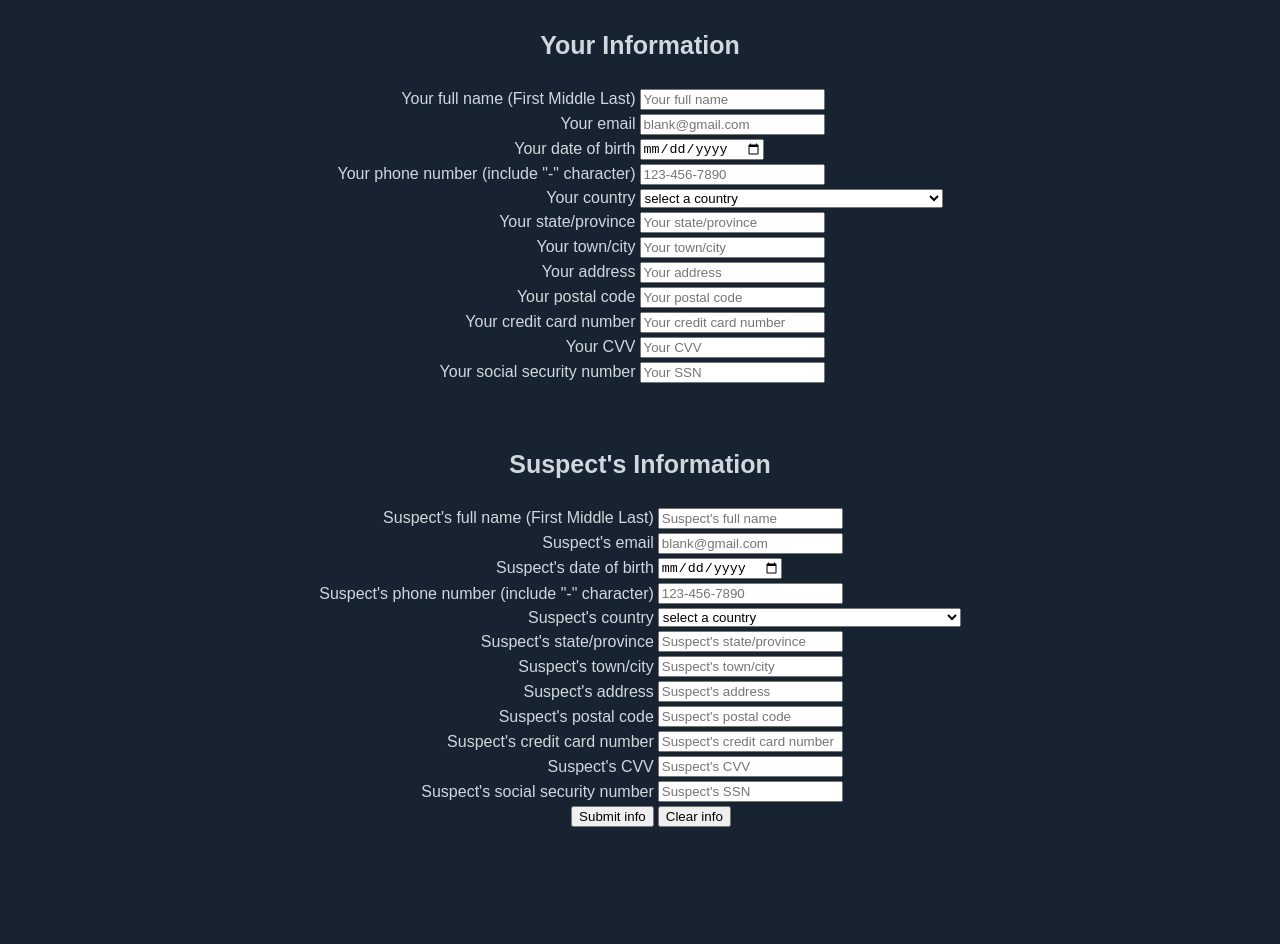
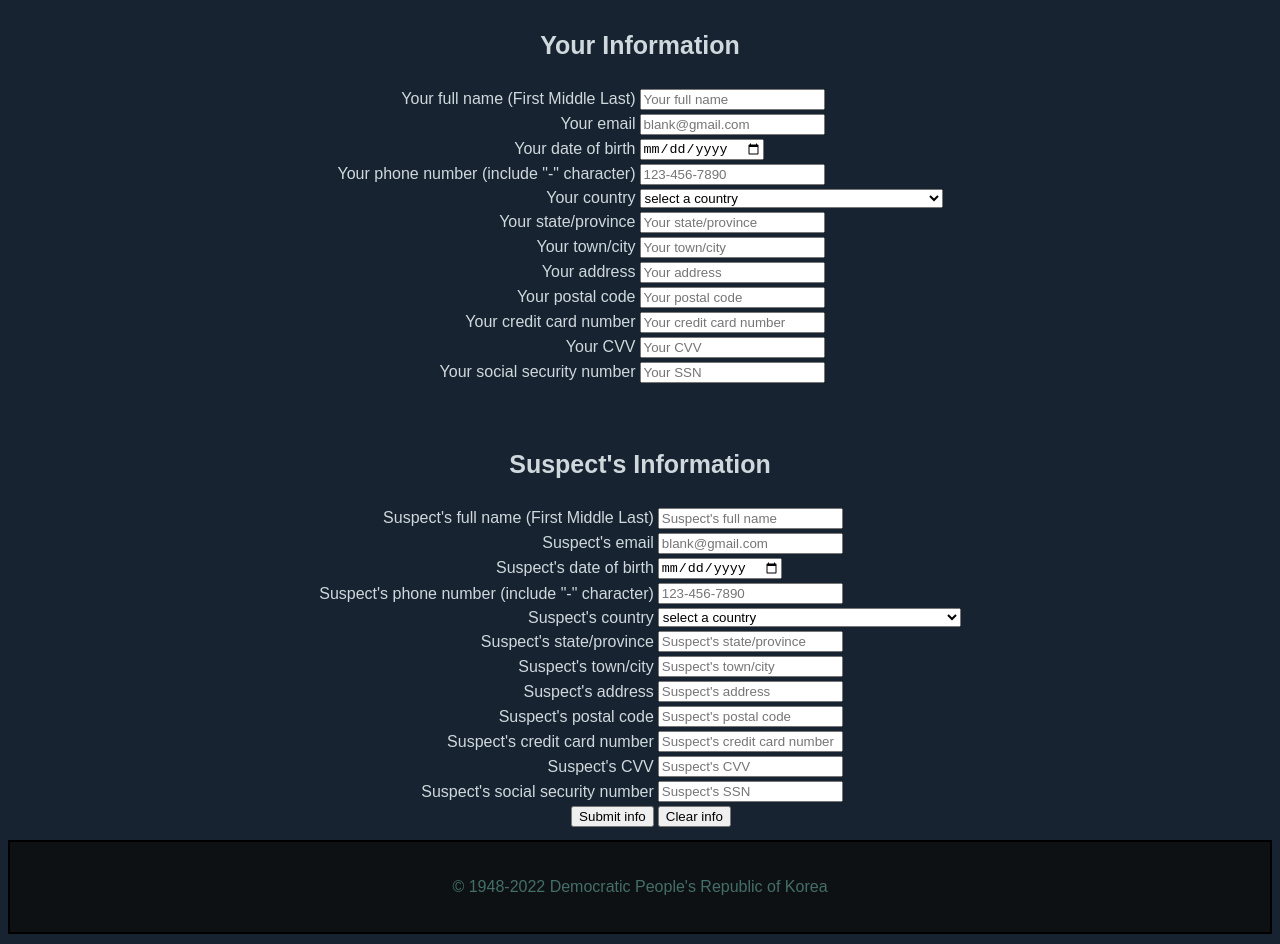
Before and after one commit to WarTinder/all_hail_dprk, a plain HTML site: page report.html in a window 1280 px wide. Shown: the part 530-1474 px from the top of the page. Before the commit the page ends 1368 px from the top, so only its background shows below. Drawn offline with Linux system fonts and the light colour scheme.

Commit message:
Update report.html

```diff
--- a/report.html
+++ b/report.html
@@ -701,4 +701,7 @@
             </tr>
         </table>
     </form>
+    <footer align="center" class="footer_card">
+        <p style="font-family: Arial, Helvetica, sans-serif; color: #446e69">&copy; 1948-2022 Democratic People's Republic of Korea</p>
+    </footer>
 </body>
```
